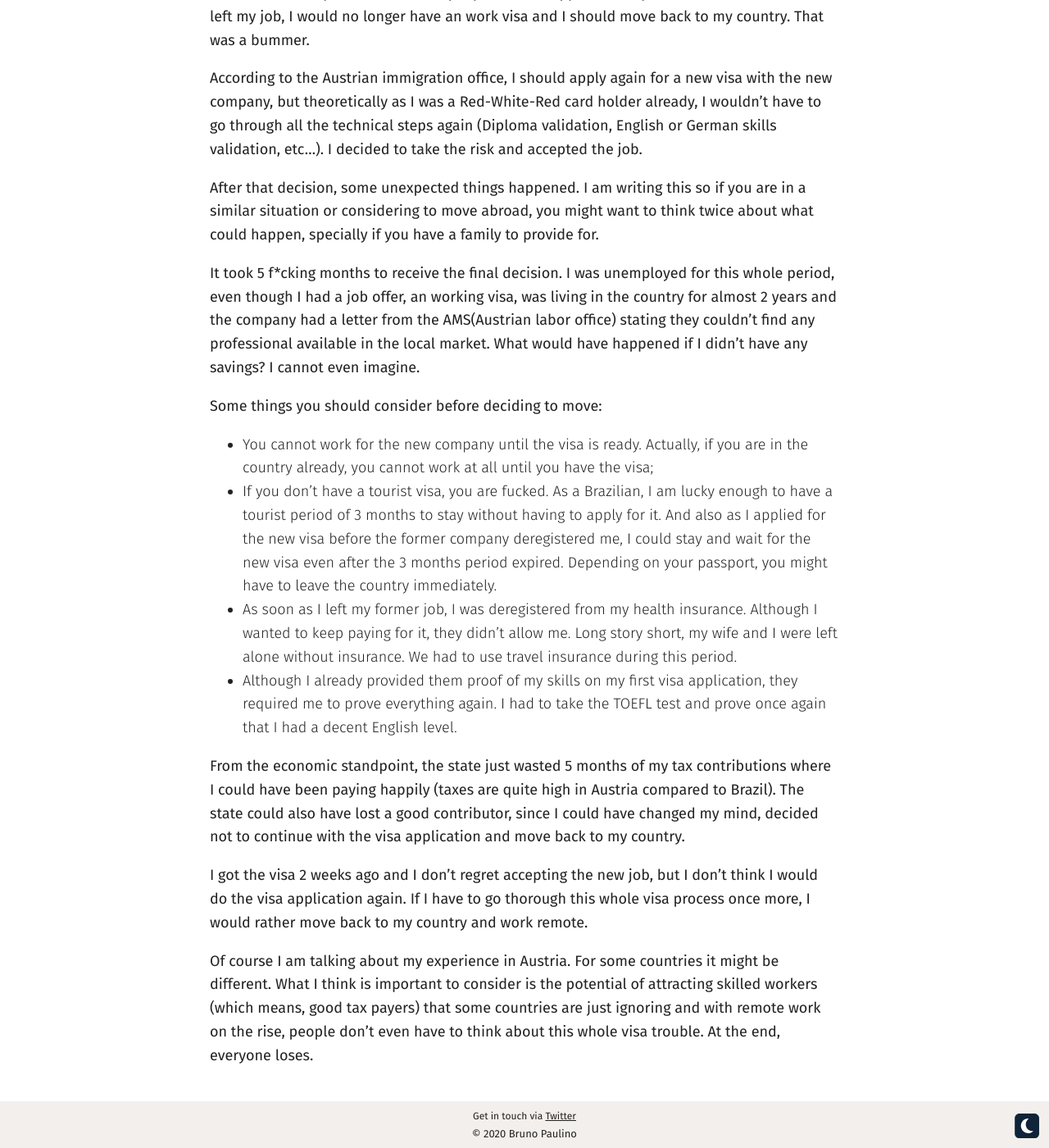
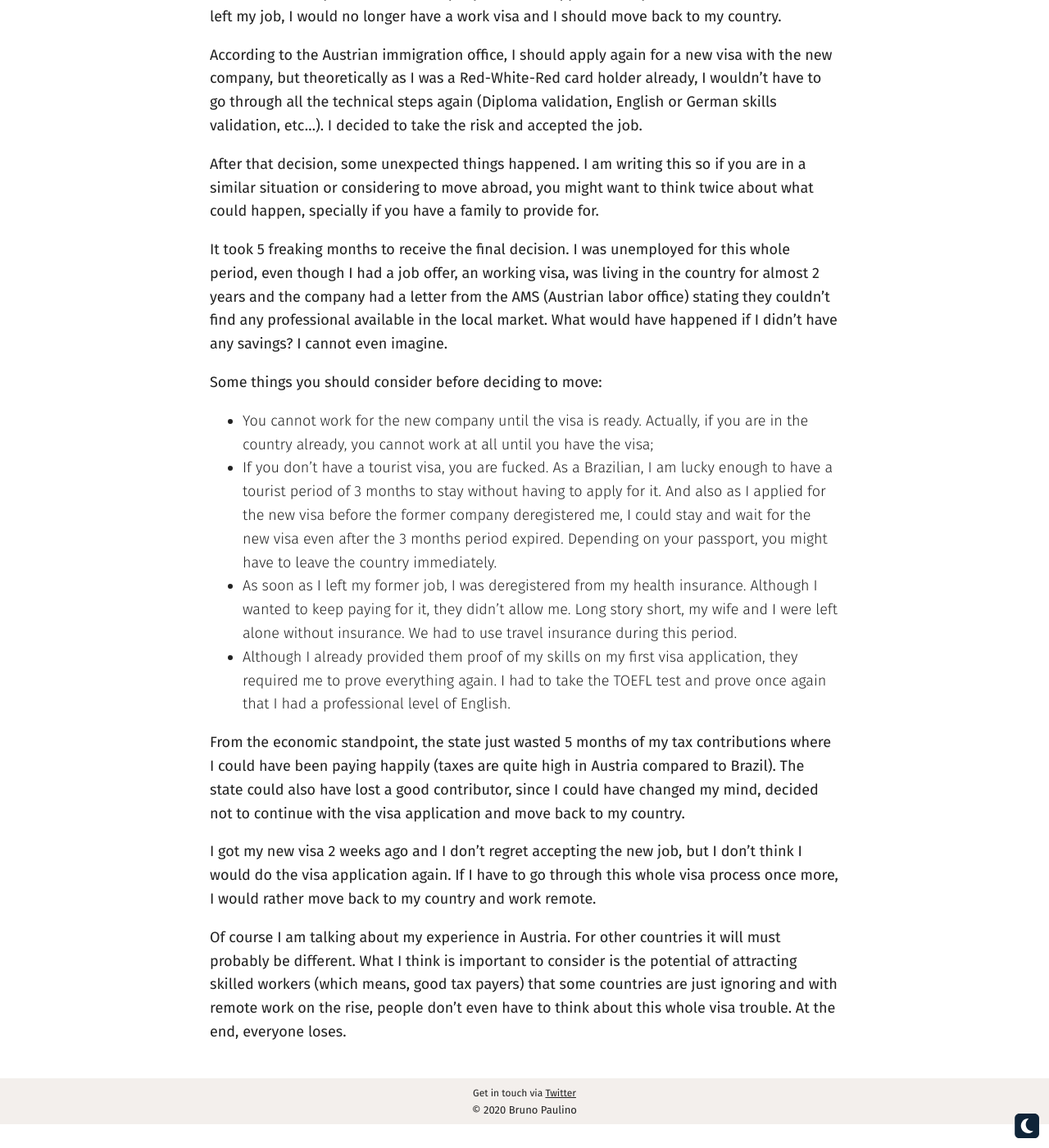
Before and after one commit to brunojppb/brunojppb.github.io, a Jekyll site: the page built from _posts/2018-09-18-why-work-visa-applications-have-to-suck.md, in a window 1280 px wide and 1400 px high, scrolled down 1210 px. Shown: the whole window at 82% size. Built offline with Jekyll 4.4.1, drawn with Linux system fonts in a browser that asks for light colours; some of the changed text lies outside the part shown.

Commit message:
add 404 page and fix tipos in visa post

```diff
--- a/_posts/2018-09-18-why-work-visa-applications-have-to-suck.md
+++ b/_posts/2018-09-18-why-work-visa-applications-have-to-suck.md
@@ -18,24 +18,24 @@
 
 As the solo earner at home, things were starting to get a bit tricky. We could afford only one of us to take German classes and my wife was obviously the one that should take it. After almost 2 years, she can speak quite a lot already, but she is still trying to find a job that is willing to take a B2 German level speaker like her.
 
-Around April 2018, I have got a job offer from an awesome company also here in Vienna where the income difference was considerable. It would make things a bit smoother as they also offered to pay German lessons for me. That was a big deal. Even though I really enjoyed my former job, I couldn't turn down an opportunity like that. But as an immigrant, there was a catch: I could only work for the company that have applied for my first visa, which means if I left my job, I would no longer have an work visa and I should move back to my country. That was a bummer.
+Around April 2018, I have got a job offer from an awesome company also here in Vienna where the income difference was considerable. It would make things a bit smoother as they also offered to pay German lessons for me. That was a big deal. Even though I really enjoyed my former job, I couldn't turn down an opportunity like that. But as an immigrant, there was a catch: I could only work for the company that have applied for my first visa, which means if I left my job, I would no longer have a work visa and I should move back to my country.
 
 According to the Austrian immigration office, I should apply again for a new visa with the new company, but theoretically as I was a Red-White-Red card holder already, I wouldn't have to go through all the technical steps again (Diploma validation, English or German skills validation, etc...). I decided to take the risk and accepted the job.
 
 After that decision, some unexpected things happened. I am writing this so if you are in a similar situation or considering to move abroad, you might want to think twice about what could happen, specially if you have a family to provide for.
 
-It took 5 f\*cking months to receive the final decision. I was unemployed for this whole period, even though I had a job offer, an working visa, was living in the country for almost 2 years and the company had a letter from the AMS(Austrian labor office) stating they couldn't find any professional available in the local market. What would have happened if I didn't have any savings? I cannot even imagine.
+It took 5 freaking months to receive the final decision. I was unemployed for this whole period, even though I had a job offer, an working visa, was living in the country for almost 2 years and the company had a letter from the AMS (Austrian labor office) stating they couldn't find any professional available in the local market. What would have happened if I didn't have any savings? I cannot even imagine.
 
 Some things you should consider before deciding to move:
 
 - You cannot work for the new company until the visa is ready. Actually, if you are in the country already, you cannot work at all until you have the visa;
 - If you don't have a tourist visa, you are fucked. As a Brazilian, I am lucky enough to have a tourist period of 3 months to stay without having to apply for it. And also as I applied for the new visa before the former company deregistered me, I could stay and wait for the new visa even after the 3 months period expired. Depending on your passport, you might have to leave the country immediately.
 - As soon as I left my former job, I was deregistered from my health insurance. Although I wanted to keep paying for it, they didn't allow me. Long story short, my wife and I were left alone without insurance. We had to use travel insurance during this period.
-- Although I already provided them proof of my skills on my first visa application, they required me to prove everything again. I had to take the TOEFL test and prove once again that I had a decent English level.
+- Although I already provided them proof of my skills on my first visa application, they required me to prove everything again. I had to take the TOEFL test and prove once again that I had a professional level of English.
 
 From the economic standpoint, the state just wasted 5 months of my tax contributions where I could have been paying happily (taxes are quite high in Austria compared to Brazil). The state could also have lost a good contributor, since I could have changed my mind, decided not to continue with the visa application and move back to my country.
 
-I got the visa 2 weeks ago and I don't regret accepting the new job, but I don't think I would do the visa application again. If I have to go thorough this whole visa process once more, I would rather move back to my country and work remote.
+I got my new visa 2 weeks ago and I don't regret accepting the new job, but I don't think I would do the visa application again. If I have to go through this whole visa process once more, I would rather move back to my country and work remote.
 
-Of course I am talking about my experience in Austria. For some countries it might be different. What I think is important to consider is the potential of attracting skilled workers (which means, good tax payers) that some countries are just ignoring and with remote work on the rise, people don't even have to think about this whole visa trouble.
+Of course I am talking about my experience in Austria. For other countries it will must probably be different. What I think is important to consider is the potential of attracting skilled workers (which means, good tax payers) that some countries are just ignoring and with remote work on the rise, people don't even have to think about this whole visa trouble.
 At the end, everyone loses.
```
Also changed, not shown: other parts of _posts/2018-09-18-why-work-visa-applications-have-to-suck.md (+1 -1 lines), 404.md (added, +12 -0 lines), assets/images/not_found.svg (added).
